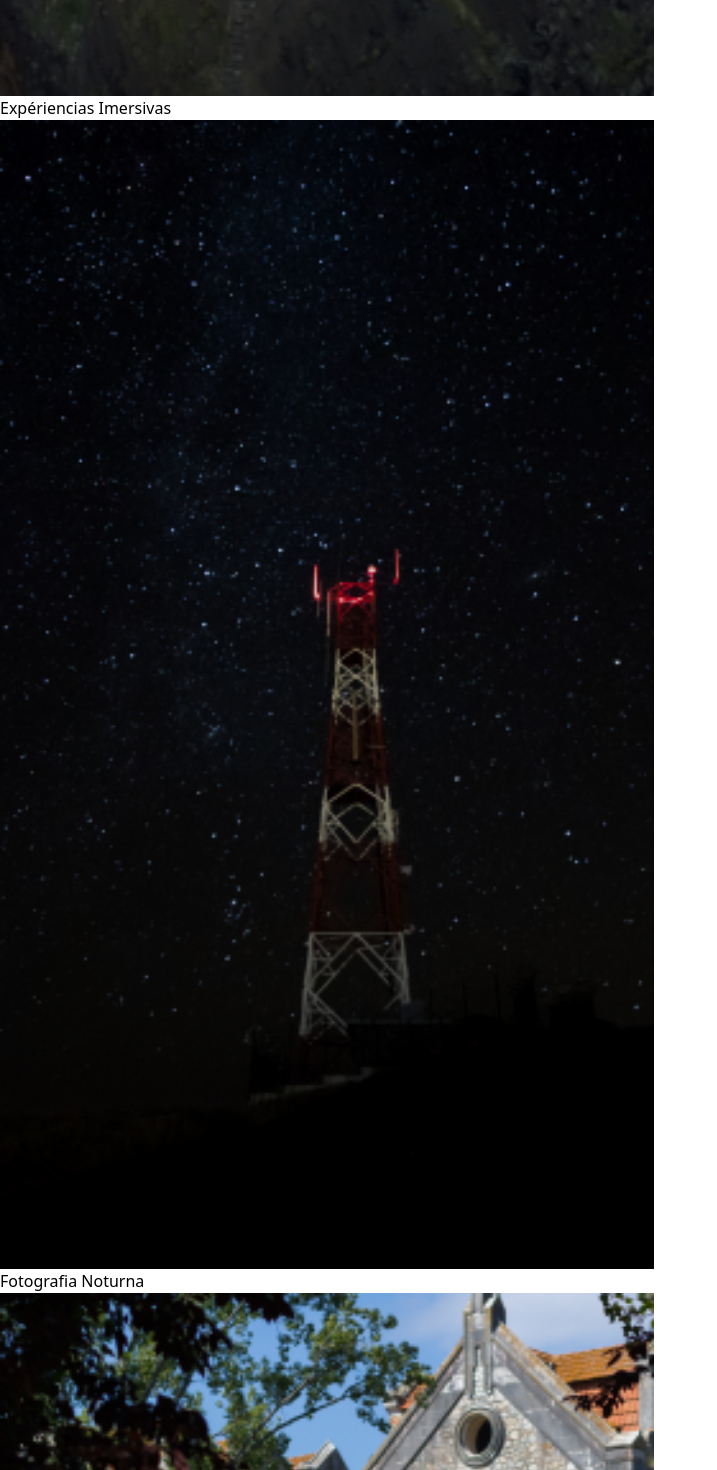
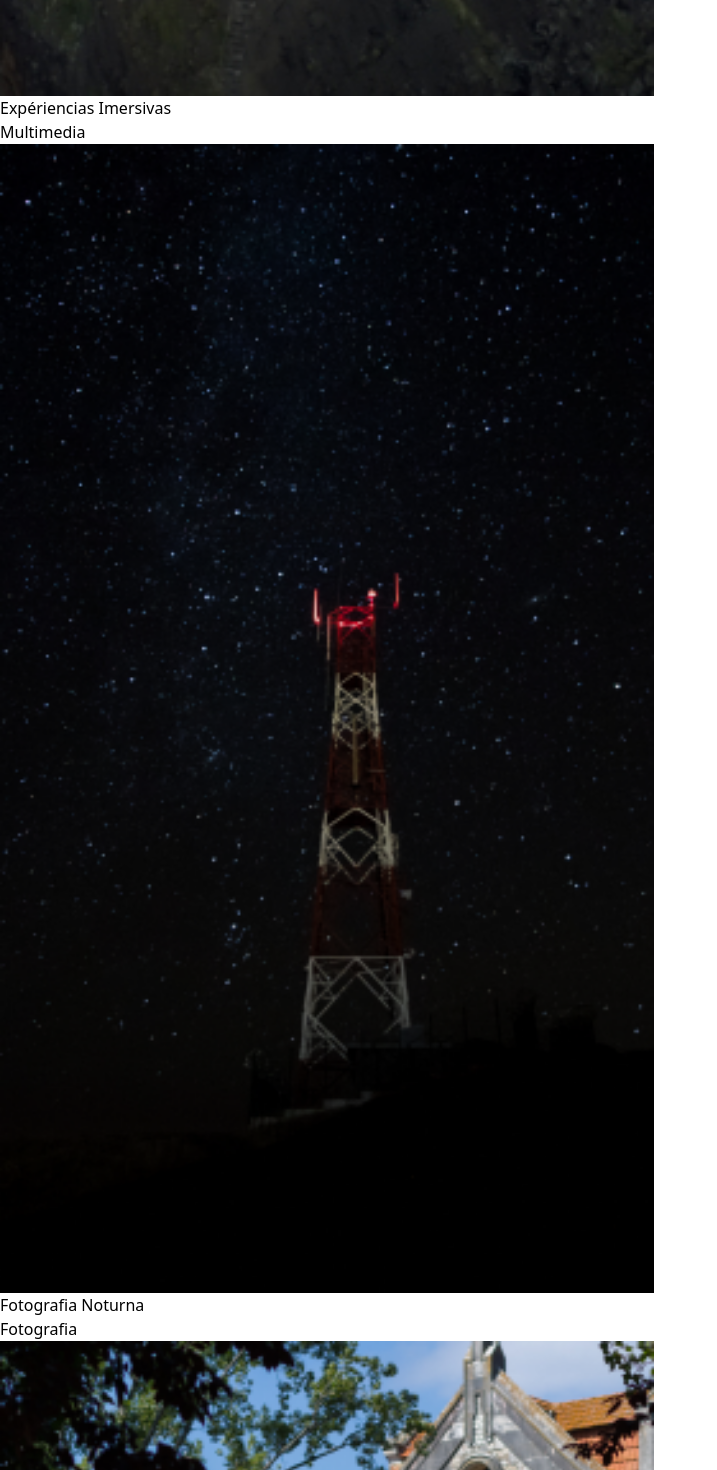
Before and after one commit to Sagnunes/henrique-portfolio-vuejs, a Vue app: page / in a window 1280 px wide. Shown: the part 1820-3290 px from the top of the page, without its empty margins (0-717 px from the left). Built offline with nearby package versions, Linux system fonts and the light colour scheme; what @material-tailwind/html would draw is missing.

Commit message:
added category to projects

```diff
--- a/src/App.vue
+++ b/src/App.vue
@@ -11,7 +11,6 @@ import FooterComponent from '@/components/FooterComponent.vue'
     <HeaderComponent />
     <AboutComponent />
     <ProjectsComponent />
-
     <FooterComponent/>
   </div>
 </template>
--- a/src/ProjectsView.vue
+++ b/src/ProjectsView.vue
@@ -14,51 +14,51 @@ import TimelineComponent from '@/components/TimelineComponent.vue'
     <a href="#"
        class="mx-auto table rounded-sm border-2 border-very-dark-gray py-2 px-10 text-center uppercase tracking-[0.25em] text-black duration-300 hover:border-black hover:bg-black hover:text-white lg:mx-0 lg:inline-flex">Ver
       Mais</a>
-    <div class="mb-8 space-y-6 text-white lg:order-2 lg:grid lg:grid-cols-4 lg:gap-7.5 lg:space-y-0" id="projetos"
+    <div class="mb-8 space-y-6 text-white lg:order-2 lg:grid lg:grid-cols-3 lg:gap-7.5 lg:space-y-0" id="projetos"
     >
       <ProjectCard title="Expériencias Imersivas" image_mobile="images/desktop/madeira-experiencias.jpg"
-                   image_desktop="images/desktop/madeira-experiencias.jpg" dialog="image-dialog" />
+                   image_desktop="images/desktop/madeira-experiencias.jpg" dialog="image-dialog" category="Multimedia"/>
       <router-link :to="{
      path: '/project',
       query: { image: 'noturna' }
     }">
         <ProjectCard title="Fotografia Noturna" image_mobile="images/desktop/fotografia-noturna.png"
-                     image_desktop="images/desktop/fotografia-noturna.png" />
+                     image_desktop="images/desktop/fotografia-noturna.png" category="Fotografia"/>
       </router-link>
       <router-link :to="{
      path: '/project',
       query: { image: 'arquitetura' }
     }">
         <ProjectCard title="Fotografia Arquitetura" image_mobile="images/desktop/arquitetura.png"
-                     image_desktop="images/desktop/arquitetura.png" />
+                     image_desktop="images/desktop/arquitetura.png" category="Fotografia"/>
       </router-link>
       <router-link :to="{
      path: '/project',
       query: { image: 'arte' }
     }">
         <ProjectCard title="Inventário de Arte" image_mobile="images/desktop/arte.png"
-                     image_desktop="images/desktop/arte.png" />
+                     image_desktop="images/desktop/arte.png" category="Fotografia"/>
       </router-link>
       <router-link :to="{
      path: '/project',
       query: { image: 'salada' }
     }">
-        <ProjectCard title="Salada" image_mobile="images/desktop/salada.png"
-                     image_desktop="images/desktop/salada.png" />
+        <ProjectCard title="Cooking" image_mobile="images/desktop/salada.png"
+                     image_desktop="images/desktop/salada.png" category="MULTIMEDIA"/>
       </router-link>
       <router-link :to="{
      path: '/project',
       query: { image: 'design' }
     }">
         <ProjectCard title="Design Brand Identity" image_mobile="images/desktop/design_brand.png"
-                     image_desktop="images/desktop/design_brand.png" />
+                     image_desktop="images/desktop/design_brand.png" category="Packaging Design"/>
       </router-link>
       <router-link :to="{
      path: '/project',
       query: { image: 'timeline' }
     }">
         <ProjectCard title="Timeline" image_mobile="images/desktop/timeline.png"
-                     image_desktop="images/desktop/timeline.png" />
+                     image_desktop="images/desktop/timeline.png" category="Fotografia"/>
       </router-link>
     </div>
   </div>
--- a/src/components/HeaderComponent.vue
+++ b/src/components/HeaderComponent.vue
@@ -39,7 +39,7 @@
               <a href="#sobre" class="p-2 duration-300 ease-in-out md:bg-bottom uppercase">Sobre</a>
             </li>
             <li>
-              <a href="#projetos" class="p-2 duration-300 ease-in-out md:bg-bottom uppercase">Projetos</a>
+              <a href="#projetos" class="p-2 duration-300 ease-in-out md:bg-bottom uppercase mr-[150px]">Projetos</a>
             </li>
             <li>
               <a href="#contactos" class="p-2 duration-300 ease-in-out md:bg-bottom uppercase">Contactos</a>
--- a/src/components/ProjectCard.vue
+++ b/src/components/ProjectCard.vue
@@ -1,5 +1,5 @@
 <script setup>
-const props = defineProps(['title', 'image_desktop', 'image_mobile','dialog'])
+const props = defineProps(['title', 'image_desktop', 'image_mobile','dialog','category'])
 </script>
 
 <template>
@@ -13,9 +13,12 @@ const props = defineProps(['title', 'image_desktop', 'image_mobile','dialog'])
                     <img :src="image_desktop" alt="car wheel" width="654" height="240"/>
                 </picture>
                 <h4
-                  class="z-10 row-start-2 ml-5 text-2xl text-white leading-none col-span-full font-headline lg:ml-10 lg:text-2xl lg:leading-8 lg:tracking-wide">
+                  class="z-10 row-start-2 ml-5 text-2xl text-white leading-none col-span-full font-headline lg:ml-4 lg:text-[32px] lg:leading-8 lg:tracking-wide ">
                    {{title}}
                 </h4>
+              <span class="z-10 row-start-2 ml-5 text-2xl text-white leading-none col-span-full font-headline lg:ml-4 lg:text-[13px] lg:leading-8 lg:tracking-[1px] absolute top-[410px] font-bold bg-black bg-opacity-45 px-3">
+                {{ category }}
+              </span>
             </span>
   </div>
 </template>
--- a/src/components/ProjectsComponent.vue
+++ b/src/components/ProjectsComponent.vue
@@ -1,6 +1,4 @@
 <script setup>
-import ProjectModal from '@/components/ProjectModal.vue'
-
 </script>
 
 <template>
@@ -8,7 +6,6 @@ import ProjectModal from '@/components/ProjectModal.vue'
     class="mx-auto mb-24 max-w-screen-xl px-6 pt-0.5 uppercase md:flex md:flex-col md:items-center lg:mb-[9.625rem] lg:flex-row lg:flex-wrap lg:items-start lg:justify-between ">
     <RouterView />
   </article>
-  <ProjectModal title="Experiencias Imersivas" dialog="image-dialog" />
 </template>
 
 <style scoped>
```
